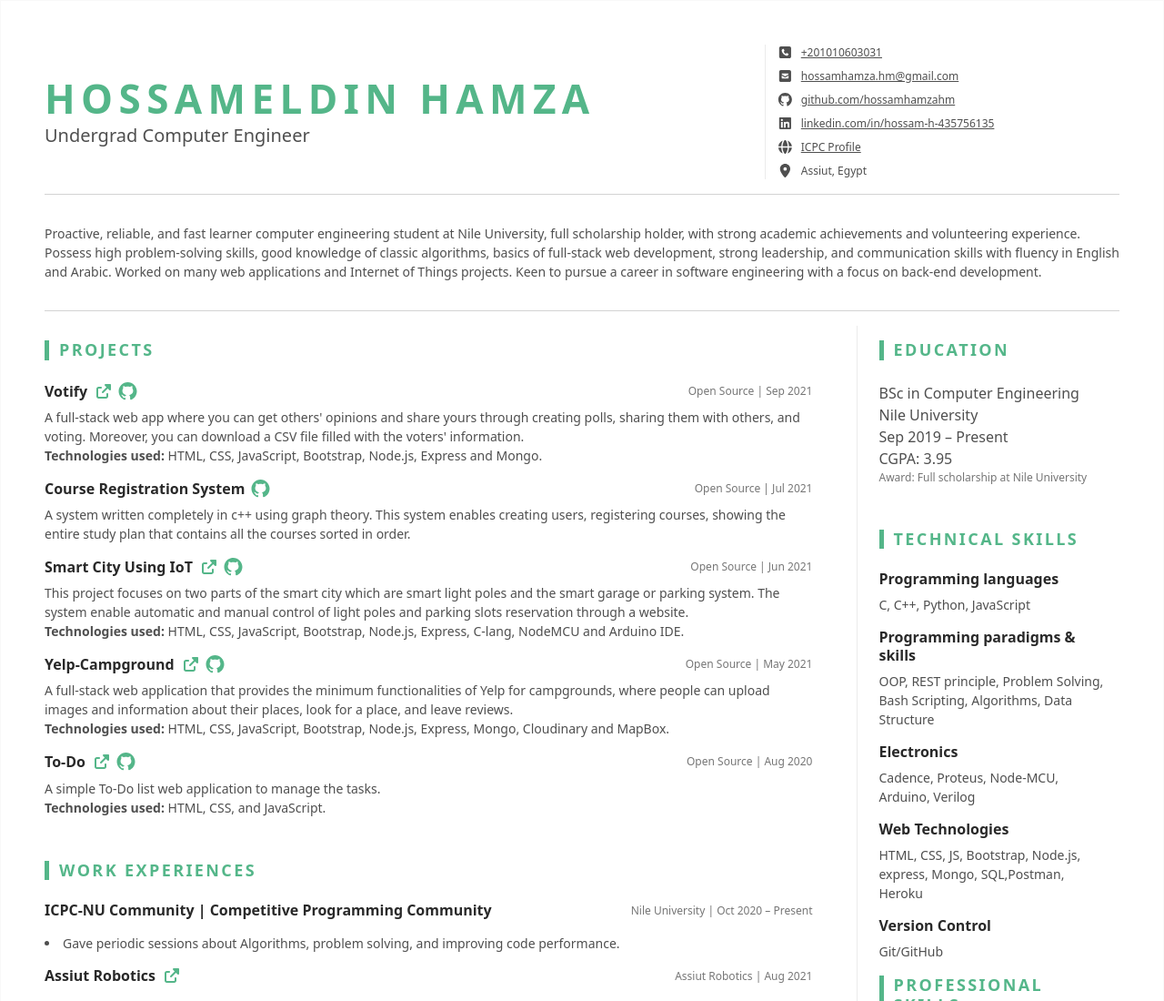
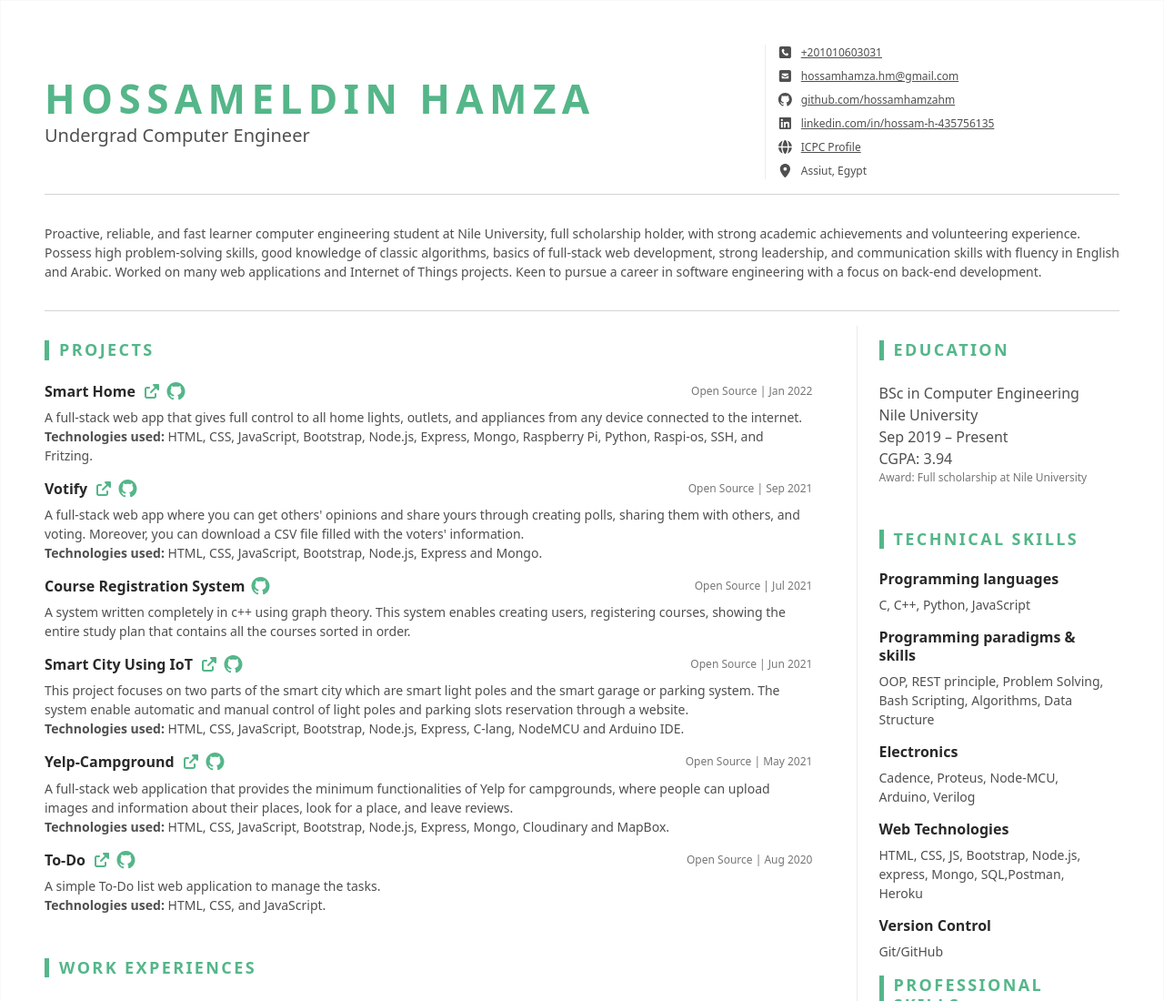
Before and after one commit to hossamhamzahm/hossamhamzahm.github.io, a plain HTML site: page index.html in a window 1280 px wide. Shown: the top 1100 px of the page at 91% size. Drawn offline with Linux system fonts and the light colour scheme.

Commit message:
add smart_home to projects

```diff
--- a/index.html
+++ b/index.html
@@ -76,6 +76,39 @@
 
 							<section class="project-section py-3">
 								<h3 class="text-uppercase resume-section-heading mb-4">Projects</h3>
+
+
+
+								<div class="item mb-3">
+									<div class="item-heading row align-items-center mb-2">
+										<h4 class="item-title col-12 col-md-6 col-lg-8 mb-2 mb-md-0">
+											Smart Home
+											<a class="text-decoration-none link-drak rm-pdf" target="_blank"
+												href="https://ecen-smart-home.herokuapp.com/"><i
+													class="fas fa-external-link-alt ms-1"></i></a>
+											<a class="text-decoration-none link-drak rm-pdf" target="_blank"
+												href="https://github.com/hossamhamzahm/smart_home">
+												<i class="fab fa-github fa-fw fa-lg me-2"></i></a>
+
+										</h4>
+										<div class="item-meta col-12 col-md-6 col-lg-4 text-muted text-start text-md-end">Open Source |
+											Jan 2022</div>
+
+									</div>
+									<div class="item-content">
+										<p>
+											A full-stack web app that gives full control to all home lights, outlets, and appliances from any device connected
+											to the internet.
+											<br>
+											<strong>Technologies used:</strong> HTML, CSS, JavaScript, Bootstrap, Node.js, Express,
+											Mongo, Raspberry Pi, Python, Raspi-os, SSH, and Fritzing.
+										</p>
+
+
+									</div>
+								</div>
+
+
 								<div class="item mb-3">
 									<div class="item-heading row align-items-center mb-2">
 										<h4 class="item-title col-12 col-md-6 col-lg-8 mb-2 mb-md-0">
@@ -307,7 +340,7 @@
 										<div class="resume-degree font-weight-bold fs-6">BSc in Computer Engineering</div>
 										<div class="resume-degree-org  font-weight-bold fs-6">Nile University</div>
 										<div class="resume-degree-time  font-weight-bold fs-6">Sep 2019 – Present</div>
-										<div class="resume-degree-time  font-weight-bold fs-6">CGPA: 3.95</div>
+										<div class="resume-degree-time  font-weight-bold fs-6">CGPA: 3.94</div>
 										<div class="resume-degree-time text-muted">Award: Full scholarship at Nile University</div>
 									</li>
 								</ul>
```
